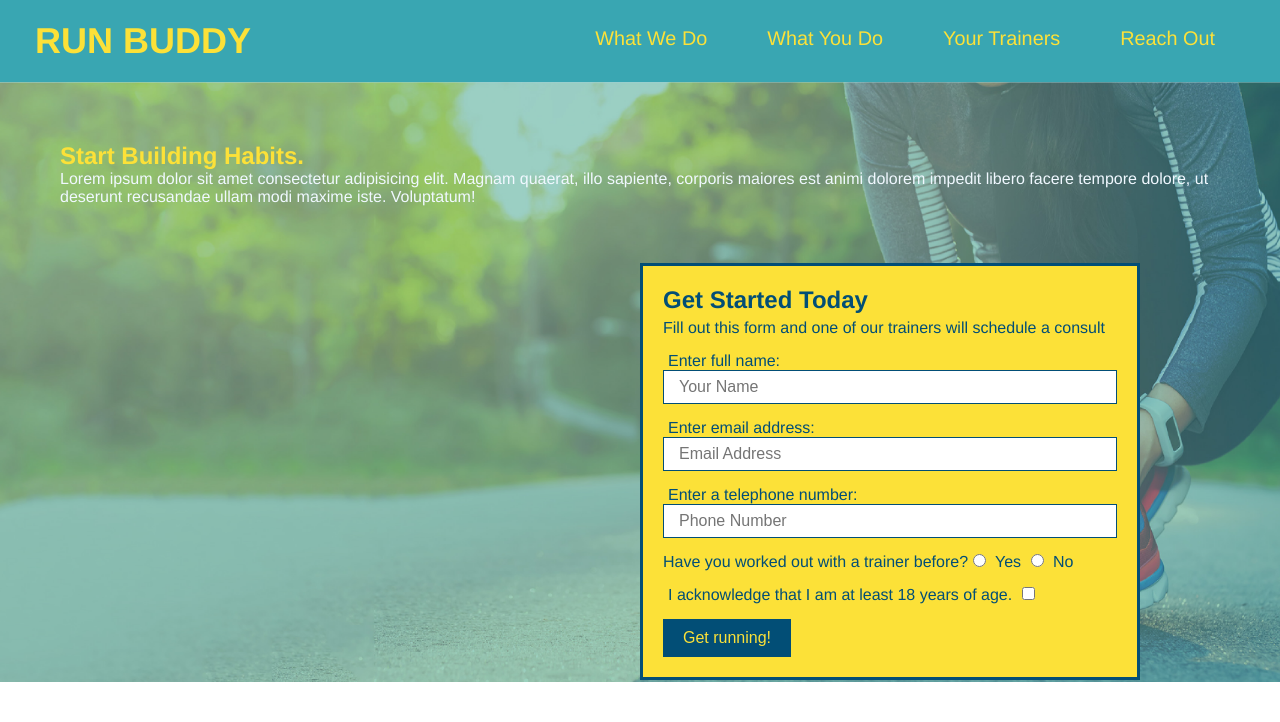
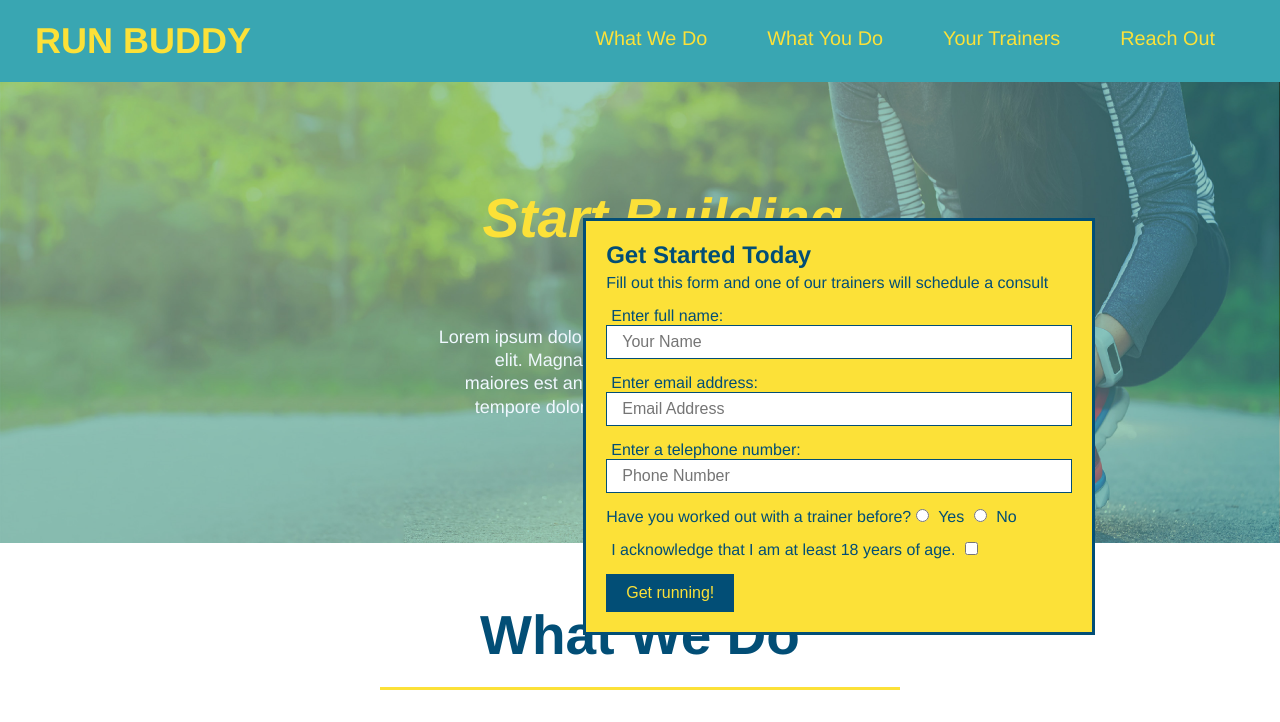
Before and after one commit to SpecialKcoding/Main-Run-Buddy, a plain HTML site: page index.html in a window 1280 px wide. Shown: the top 722 px of the page. Drawn offline with Linux system fonts and the light colour scheme.

Commit message:
add flexbox to the hero

```diff
--- a/assets/css/style.css
+++ b/assets/css/style.css
@@ -52,17 +52,18 @@ footer {
   background: #fce138;
   width: 100%;
   padding: 40px 35px;
+  display: flex;
+  justify-content: space-between;
+  flex-wrap: wrap;
 }
 
 footer h2 {
-  display: inline;
   color: #024e76;
   font-size: 30px;
   margin: 0;
 }
 
 footer div {
-  float: right;
   line-height: 1.5;
   text-align: right;
 }
@@ -78,15 +79,24 @@ section {
 /* Hero Style Start */
 .hero {
   background-image: url('../images/flipped-hero-image.jpg');
-  height: 600px;
   background-size: cover;
   background-position: center;
-  flex-direction: row;
+  display: flex;
+  justify-content: center;
   flex-wrap: wrap;
 }
-
+.hero-cta {
+  width: 35%;
+  text-align: right;
+  margin: 3.5%;
+  color: #fff;
+  font-size: 18px;
+  line-height: 1.3;
+}
 .hero-cta h2 {
-  color: #fce138; font-weight: bold;
+  font-style: italic;
+  font-size: 55px;
+  color: #fce138;
 }
 .hero-cta p {
   color: aliceblue;
@@ -98,7 +108,8 @@ section {
   border: 3px solid #024e76;
   background-color: #fce138;
   padding: 20px;
-  width: 500px;
+  width: 40%;
+  margin: 3.5%;
   color: #024e76;
   position: absolute;
   bottom: 120px;
```
